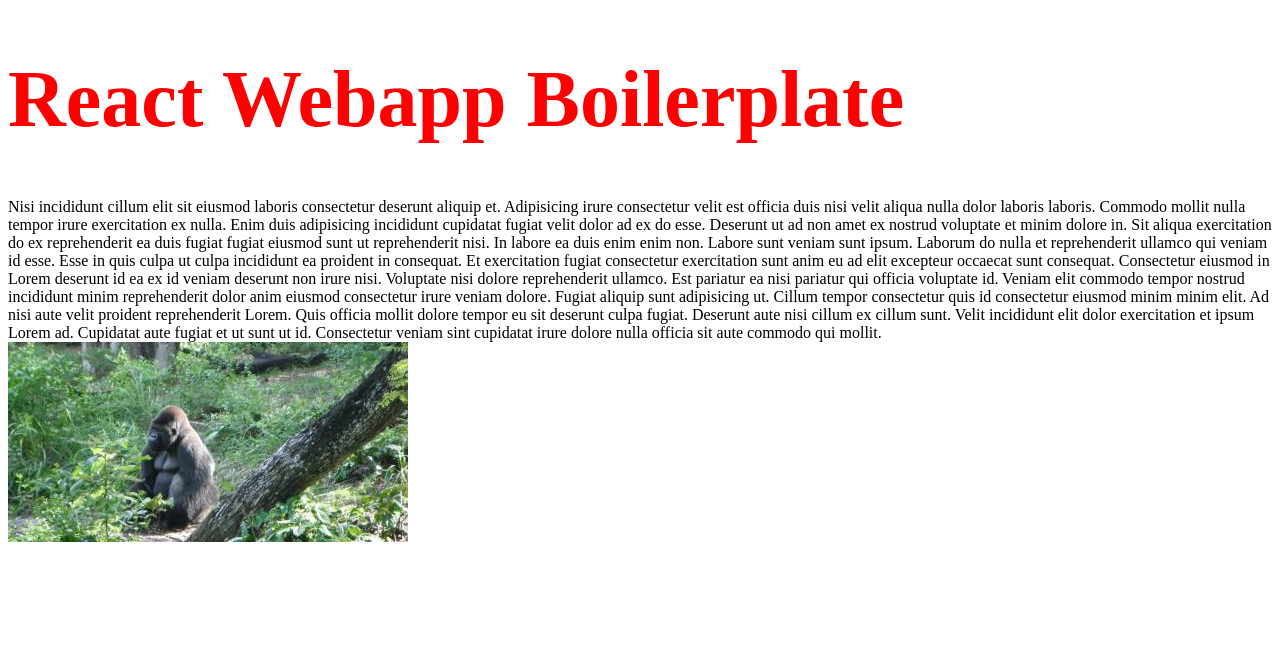
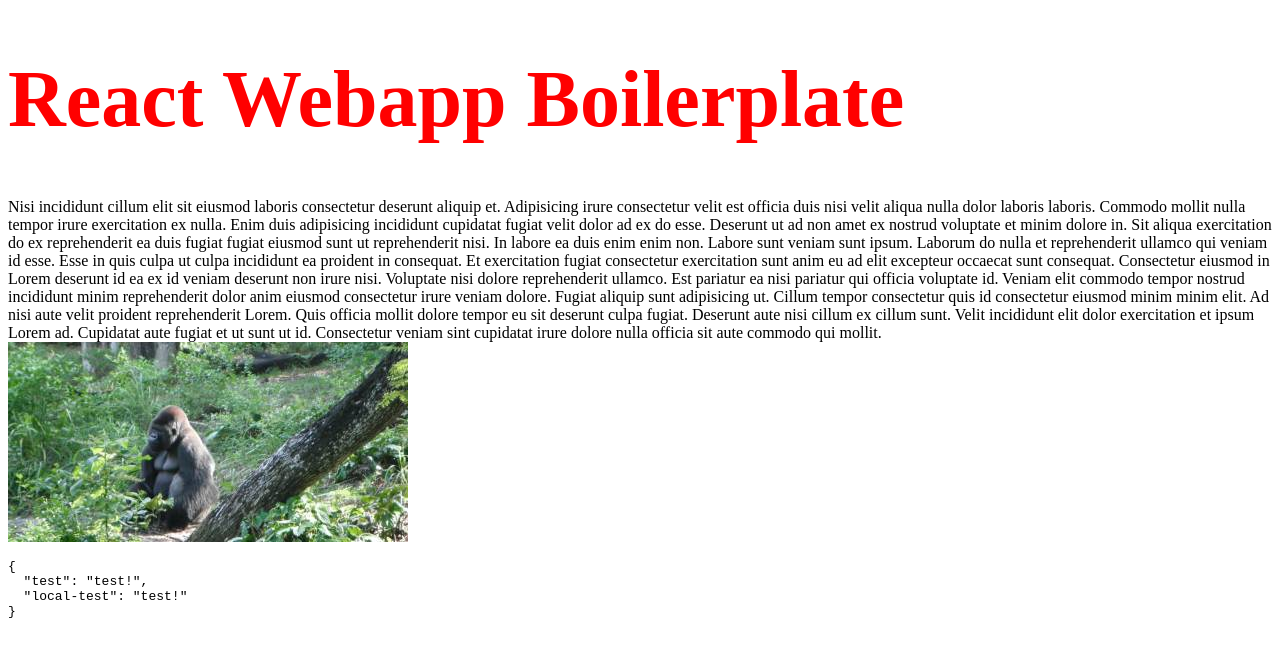
Before and after one commit to danilo-p/react-redux-webapp-boilerplate, a React app: page / in a window 1280 px wide. Shown: the top 656 px of the page. Built offline with nearby package versions, Linux system fonts and the light colour scheme; the HTML template or start-up script is replaced by a standard one.

Commit message:
FEA : Added support to YAML files. Added the app configuration.

```diff
--- a/package.json
+++ b/package.json
@@ -24,13 +24,15 @@
     "identity-obj-proxy": "^3.0.0",
     "jest": "^21.2.1",
     "jest-enzyme": "^4.0.1",
+    "json-loader": "^0.5.7",
     "pug": "^2.0.0-rc.4",
     "pug-loader": "^2.3.0",
     "raf": "^3.4.0",
     "raw-loader": "^0.5.1",
     "style-loader": "^0.19.0",
     "stylus": "^0.54.5",
-    "stylus-loader": "^3.0.1"
+    "stylus-loader": "^3.0.1",
+    "yaml-loader": "^0.5.0"
   },
   "dependencies": {
     "path": "^0.12.7",
--- a/src/app/App.js
+++ b/src/app/App.js
@@ -1,5 +1,6 @@
 import React from "react";
 import styles from "./App.styl";
+import config from "common/config";
 
 class App extends React.Component {
   render() {
@@ -8,6 +9,13 @@ class App extends React.Component {
         <h1 className={styles.title}>React Webapp Boilerplate</h1>
         {require("common/lorem.txt")}
         <img src={require("common/random.jpg")} alt="Just a random image"/>
+        <code>
+          <pre>
+            {
+              JSON.stringify(config, null, 2)
+            }
+          </pre>
+        </code>
       </div>
     );
   }
--- /dev/null
+++ b/src/common/config/config.local.yml
@@ -0,0 +1 @@
+"local-test": "test!"
--- /dev/null
+++ b/src/common/config/config.yml
@@ -0,0 +1 @@
+test: "test!"
--- /dev/null
+++ b/src/common/config/index.js
@@ -0,0 +1,19 @@
+import config from "./config.yml";
+
+let local_config;
+
+try {
+  local_config = require("./config.local.yml");
+} catch(error) {
+  local_config = {};
+}
+
+const final_config = Object.freeze(
+  Object.assign(
+    {},
+    config,
+    local_config
+  )
+);
+
+export default final_config;
--- a/webpack.config.js
+++ b/webpack.config.js
@@ -57,6 +57,17 @@ module.exports = {
       {
         test: /\.pug$/,
         use: "pug-loader"
+      },
+      {
+        test: /\.yml$/,
+        use: [
+          {
+            loader: "json-loader"
+          },
+          {
+            loader: "yaml-loader"
+          }
+        ]
       }
     ]
   },
```
Also changed, not shown: 1 other file (tests, documents, lock files or other folders).
